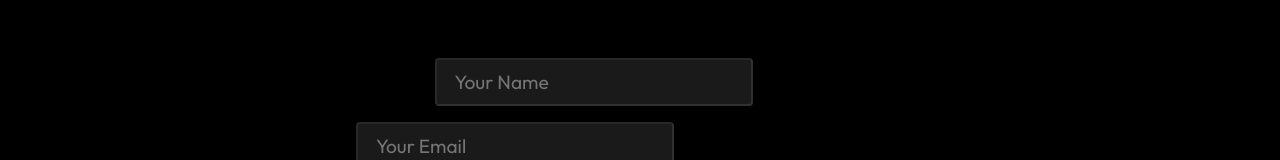
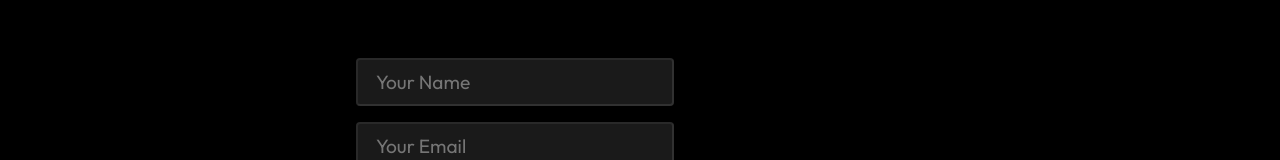
Before and after one commit to nsdhl/my-portfolio, a React (Create React App) app: page /contact in a window 1280 px wide. Shown: the part 486-646 px from the top of the page. Built offline with nearby package versions, Linux system fonts and the light colour scheme.

Commit message:
updated form

```diff
--- a/src/components/Form.js
+++ b/src/components/Form.js
@@ -3,11 +3,11 @@ import "./FormStyles.css"
 const Form = () => {
     return <div className="form">
         <form>
-            <label>Your Name</label>
+            <label></label>
             <input type="text" placeholder="Your Name" />
-            <label>Your Email</label>
+            <label></label>
             <input type="email" placeholder="Your Email" />
-            <label>Your Message</label>
+            <label></label>
             <textarea rows="6" placeholder="Your Message"></textarea>
             <br></br>
             <button className="btn-form">submit</button>
--- a/src/components/FormStyles.css
+++ b/src/components/FormStyles.css
@@ -5,11 +5,13 @@
   }
 
 
-.label {
+label {
     color: #fff;
     margin-bottom: 1.5rem;
     font-size: 1.2rem;
-}
+    }
+
+
 
 .form {
     display: flex;
@@ -17,6 +19,8 @@
     padding: 4rem 1rem;
     margin: auto;
     max-width: 600px;
+    justify-content: center;
+    align-items: center;
 }
 
 form input, form textarea {
```
